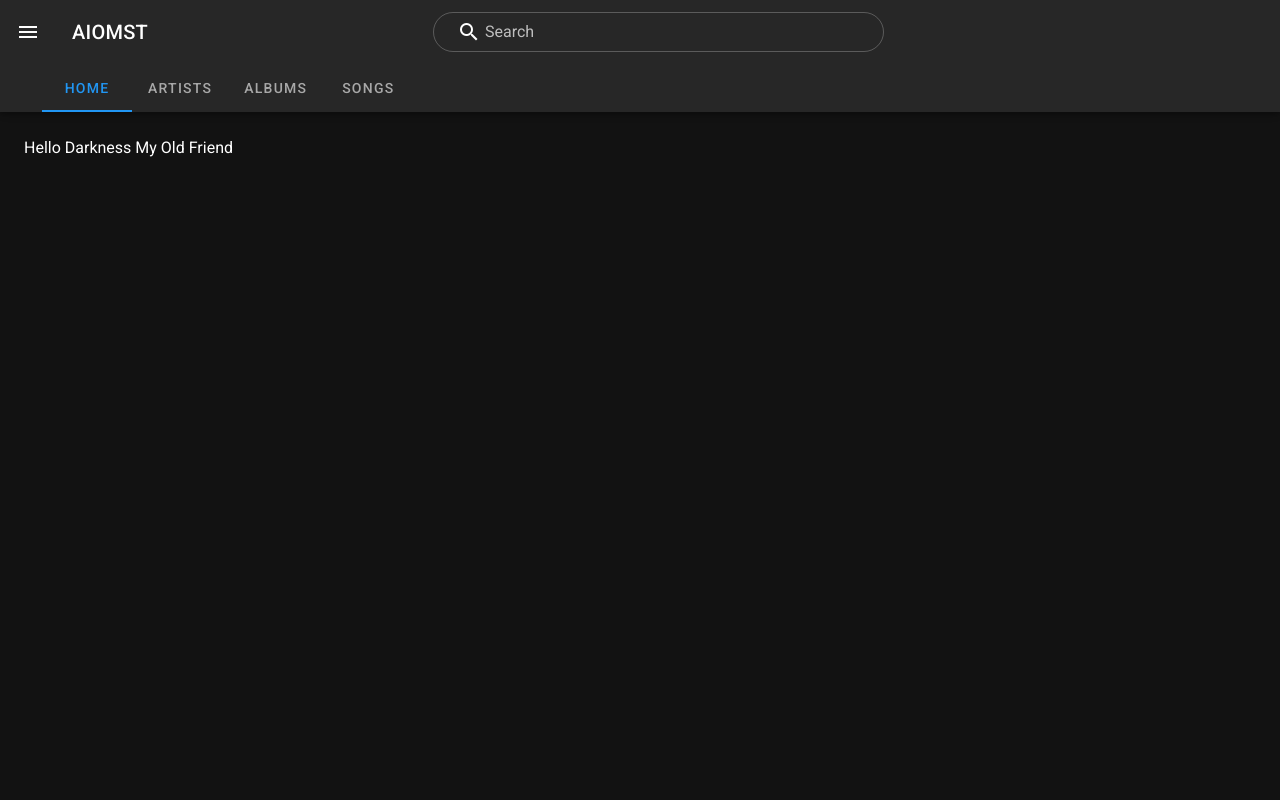
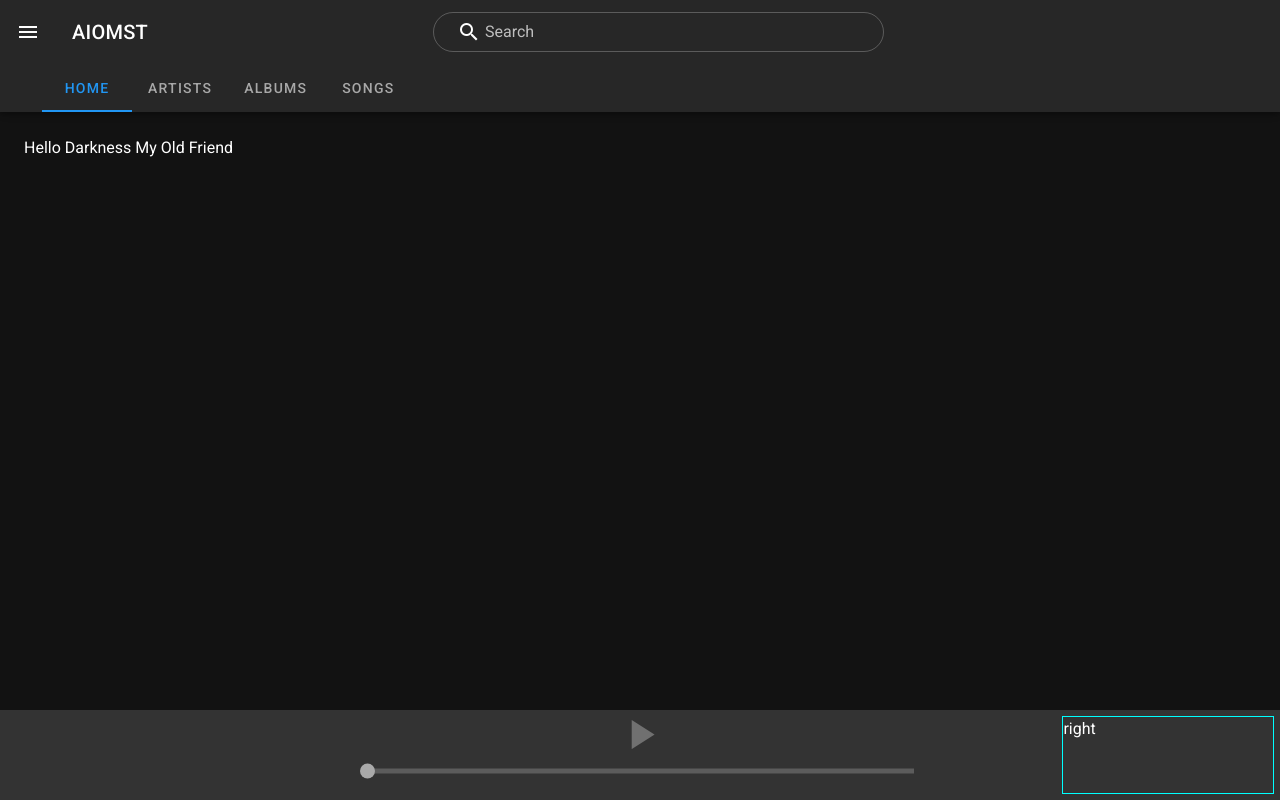
Before and after one commit to eHoward1996/aiomst, a Vue app in the folder web/aiomst/: page / in a window 1280 px wide. Built offline with nearby package versions, Linux system fonts and the light colour scheme.

Commit message:
add some space at the bottom of all pages so playerbar does not overlap

```diff
--- a/web/aiomst/src/App.vue
+++ b/web/aiomst/src/App.vue
@@ -1,19 +1,26 @@
 <template>
   <v-app>
     <cmpntAppBar></cmpntAppBar>
-    <v-content>
+    <v-content class="main">
       <v-container fluid>
         <router-view></router-view>
       </v-container>
     </v-content>
+    <elePlayerBar></elePlayerBar>
   </v-app>
 </template>
 
 <script>
 import cmpntAppBar from '@/components/layout/cmpntAppBar.vue';
+import elePlayerBar from '@/components/player/currentTrack.vue';
 
 export default {
   name: 'App',
-  components: {cmpntAppBar},
+  components: {cmpntAppBar, elePlayerBar},
 }
 </script>
+
+<style scoped lang="sass">
+  .main
+    margin-bottom: 5%
+</style>
```
